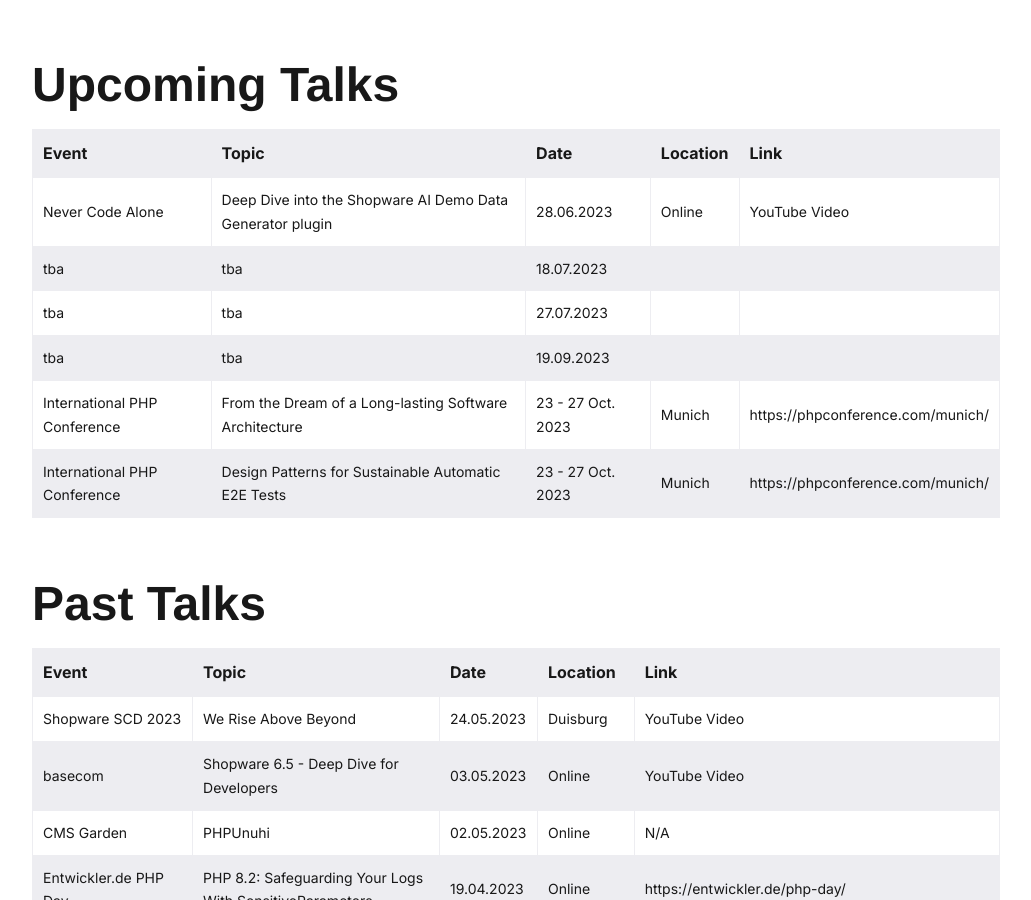
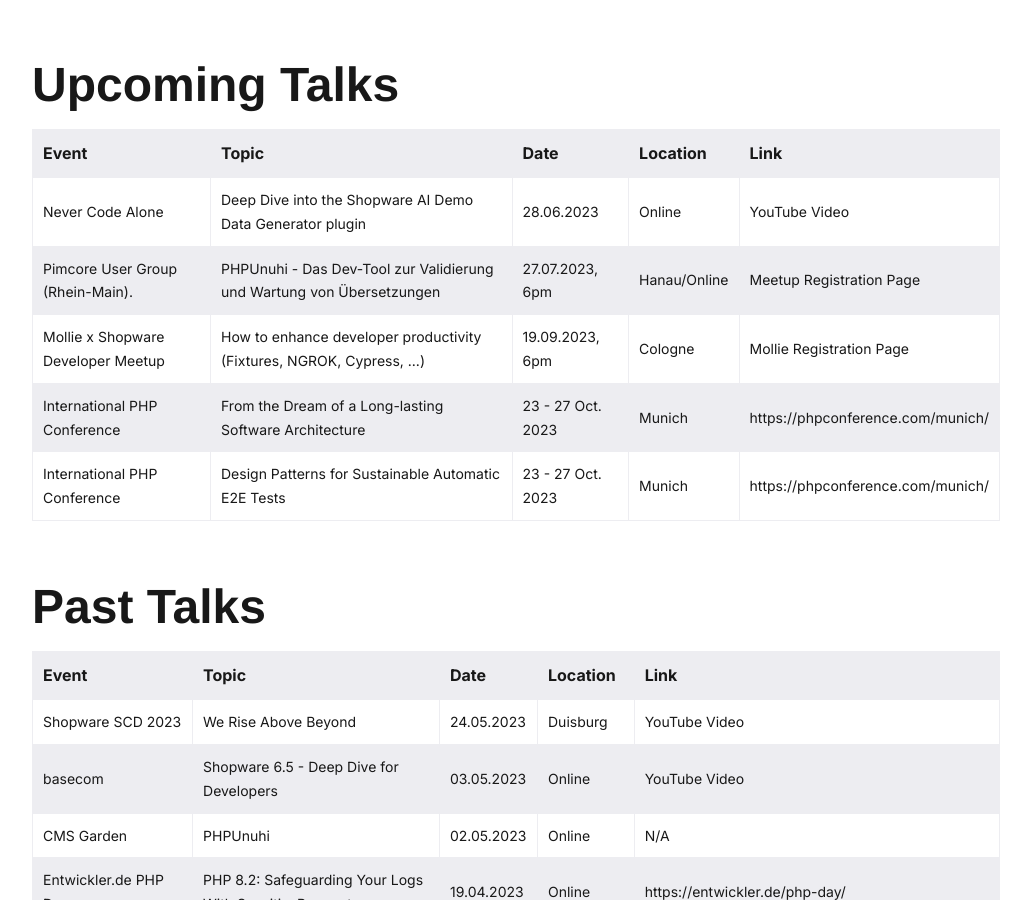
Before and after one commit to boxblinkracer/boxblinkracer.github.io, a Jekyll site: the page built from talks/index.html, in a window 1280 px wide and 900 px high, scrolled down 365 px. Shown: the whole window, without its empty margins (124-1155 px from the left). Built offline with Jekyll 4.4.1, drawn with Linux system fonts in a browser that asks for light colours; nearby versions of some CDN libraries; some web fonts are replaced.

Commit message:
add mollie and pimcore talks

```diff
--- a/talks/index.html
+++ b/talks/index.html
@@ -38,25 +38,18 @@
                                 <td><a target="_blank" href="https://www.youtube.com/watch?v=k2D8qDS9wu0">YouTube Video</a></td>
                             </tr>
                             <tr>
-                                <td>tba</td>
-                                <td>tba</td>
-                                <td>18.07.2023</td>
-                                <td></td>
-                                <td></td>
+                                <td>Pimcore User Group (Rhein-Main).</td>
+                                <td>PHPUnuhi - Das Dev-Tool zur Validierung und Wartung von Übersetzungen</td>
+                                <td>27.07.2023, 6pm</td>
+                                <td>Hanau/Online</td>
+                                <td><a target="_blank" href="https://www.meetup.com/de-DE/pimcore-ug-rhein-main/events/293779628/">Meetup Registration Page</a></td>
                             </tr>
                             <tr>
-                                <td>tba</td>
-                                <td>tba</td>
-                                <td>27.07.2023</td>
-                                <td></td>
-                                <td></td>
-                            </tr>
-                            <tr>
-                                <td>tba</td>
-                                <td>tba</td>
-                                <td>19.09.2023</td>
-                                <td></td>
-                                <td></td>
+                                <td>Mollie x Shopware Developer Meetup</td>
+                                <td>How to enhance developer productivity (Fixtures, NGROK, Cypress, ...)</td>
+                                <td>19.09.2023, 6pm</td>
+                                <td>Cologne</td>
+                                <td><a target="_blank" href="https://www.mollie.com/events/mollie-shopware-meetup">Mollie Registration Page</a></td>
                             </tr>
                             <tr>
                                 <td>International PHP Conference</td>
```
